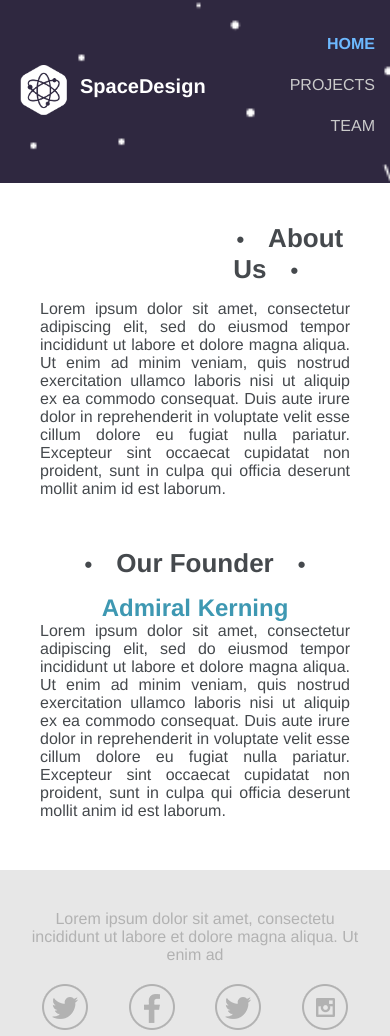
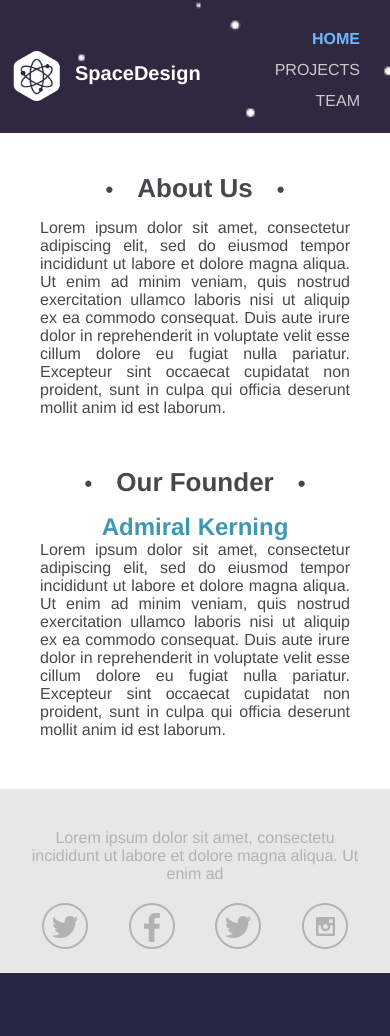
Before and after one commit to KatherineEbel/html_css_launchschool, a plain HTML site: page company_site/index.html in a window 390 px wide. After the commit the page ends 973 px from the top, so only its background shows below. Drawn offline with Linux system fonts and the light colour scheme.

Commit message:
fixed header styles

```diff
--- a/company_site/style.css
+++ b/company_site/style.css
@@ -28,16 +28,16 @@ article {
 }
 
 header h1 {
-  margin-bottom: 115px;
-}
-
-header h1 a {
   display: inline-block;
   width: 298px;
   height: 243px;
   margin: 0 auto 50px auto;
   text-indent: -9999px;
   background: transparent url("images/logo.png") 0 0 no-repeat;
+}
+
+header h1 a {
+  color: #fff;
 }
 
 h3 {
@@ -235,7 +235,7 @@ section p {
     padding-top: 65px;
   }
 
-  header h1 a {
+  header h1 {
     width: 223px;
     height: 182px;
     margin-bottom: 30px;
@@ -244,6 +244,10 @@ section p {
 
   nav {
     padding-bottom: 20px;
+  }
+
+  nav li {
+    padding: 0 34px;
   }
 
   main {
@@ -273,27 +277,24 @@ section p {
 }
 
 @media (max-width: 480px) {
+
   body {
     padding-top: 0;
     font-size: 16px;
   }
 
   header {
-    padding: 20px 15px;
+    padding: 0 10px;
   }
 
   header h1 {
     float: left;
-    margin-top: 5px;
-  }
-
-  header h1 a {
     width: auto;
     height: 40px;
-    padding: 50px 0 0 55px;
+    padding: 42px 0 0 55px;
     text-indent: 10px;
     font-size: 20px; color: #fff;
-    background-position: -20px 40px;
+    background-position: -22px 31px;
     background-size: 98px auto;
   }
 
@@ -311,19 +312,23 @@ section p {
   }
 
   nav {
+    margin-top: 20px;
+    padding-bottom: 20px;
     text-align: right;
+    overflow: hidden;
+  }
+
+  nav li {
+    padding-right: 20px;
+    display: block;
   }
 
   nav a {
     font-size: 16px;
   }
 
-  nav ul {
-  }
-
-  nav li {
-    display: block;
-    padding: 5px 0;
+  main {
+    clear: both;
   }
 
   footer {
@@ -337,4 +342,5 @@ section p {
   footer li {
     padding: 0 18px;
   }
+
 }
```
